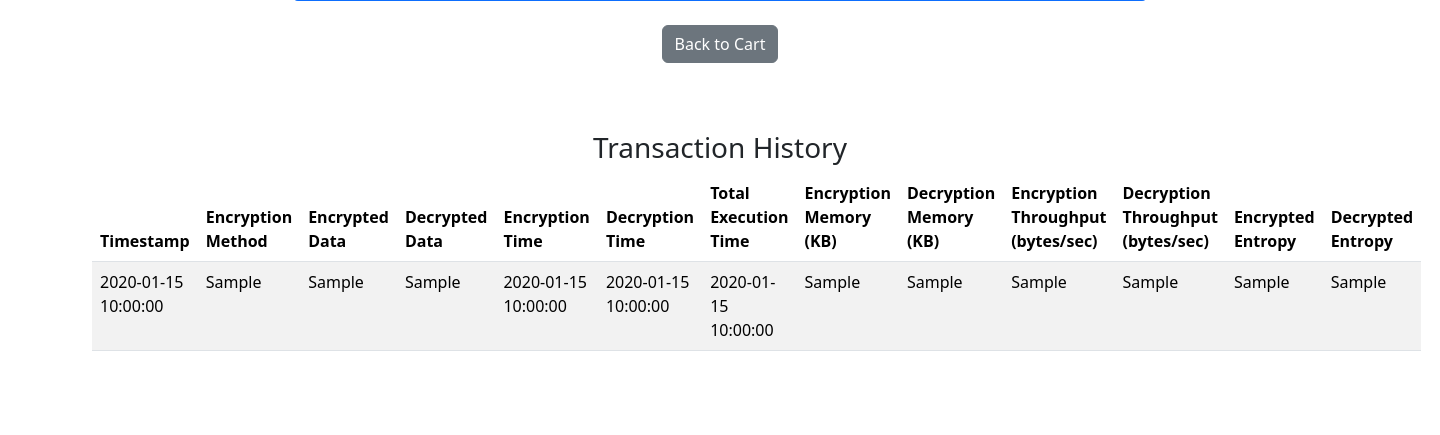
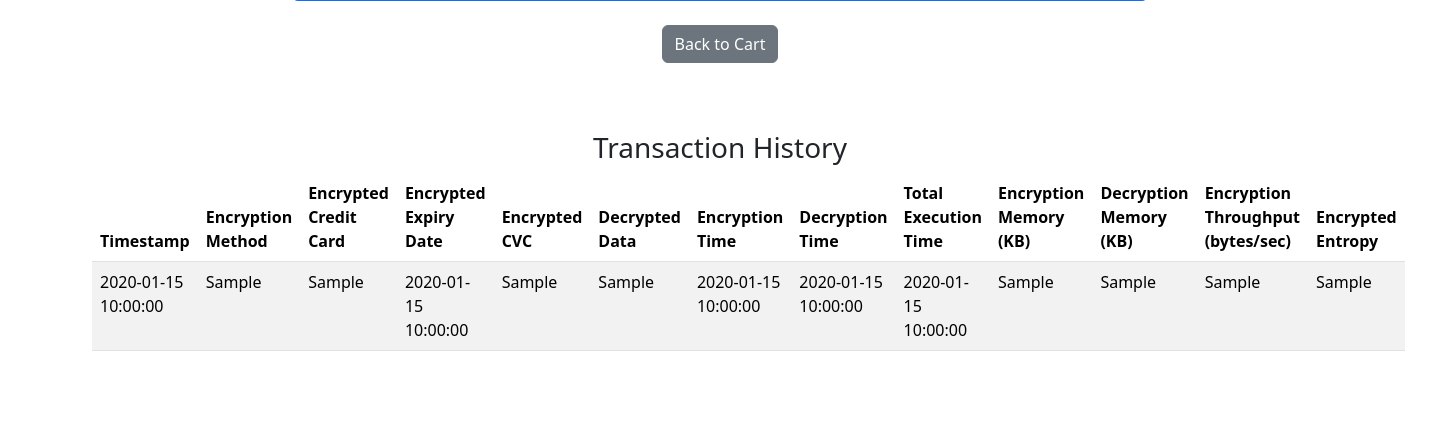
Before and after one commit to GabriellaErlinda/FP-Cryptography-Kel14, a Flask app: template RSA/templates/checkout.html in a window 1440 px wide. Shown: the part 587-1022 px from the top of the page. Run offline with Flask 3, Linux system fonts and the light colour scheme; the template is opened without the code that fills it: most values are stand-ins (such as "Sample title", 1, 10 or a date in 2020).

Commit message:
fix bug 3

```diff
--- a/RSA/app.py
+++ b/RSA/app.py
@@ -153,7 +153,8 @@ CATALOG = [
     {'id': 6, 'name': 'Mouse', 'price': 120, 'description': 'Gaming Mouse.', 'image': 'images/mouse.jpg'}
 ]
 
-def log_history(encryption_method, encrypted_data, decrypted_data, encryption_time, decryption_time, total_execution_time, encryption_memory, decryption_memory, generated_key):
+def log_history(encryption_method, encrypted_credit_card, encrypted_expiry_date, encrypted_cvc, decrypted_data,
+                encryption_time, decryption_time, total_execution_time, encryption_memory, decryption_memory, generated_key):
     # Initialize session history if it's not present
     if 'history' not in session:
         session['history'] = []
@@ -162,30 +163,34 @@ def log_history(encryption_method, encrypted_data, decrypted_data, encryption_ti
     base64_generated_key = base64.b64encode(generated_key).decode('utf-8')
 
     # Calculate throughput and entropy for both encrypted and decrypted data
-    encryption_throughput = calculate_throughput(len(encrypted_data), encryption_time)
+    encryption_throughput = calculate_throughput(len(encrypted_credit_card), encryption_time)
     decryption_throughput = calculate_throughput(len(decrypted_data), decryption_time)
 
     # Calculate entropy for encrypted data
-    encrypted_entropy = calculate_entropy(encrypted_data)
+    encrypted_entropy = calculate_entropy(encrypted_credit_card)
     decrypted_entropy = calculate_entropy(decrypted_data)
 
+    # Append to history
     session['history'].append({
         'encryption_method': encryption_method,
-        'encrypted_data': base64.b64encode(encrypted_data).decode('utf-8'),
-        'decrypted_data': decrypted_data,
+        'encrypted_credit_card': base64.b64encode(encrypted_credit_card).decode('utf-8'),  # Encrypted credit card
+        'encrypted_expiry_date': base64.b64encode(encrypted_expiry_date).decode('utf-8'),  # Encrypted expiry date
+        'encrypted_cvc': base64.b64encode(encrypted_cvc).decode('utf-8'),  # Encrypted CVC
+        'decrypted_data': decrypted_data,  # Decrypted data
         'encryption_time': f"{encryption_time:.6f} seconds",
         'decryption_time': f"{decryption_time:.6f} seconds",
         'total_execution_time': f"{total_execution_time:.6f} seconds",
-        'encryption_memory': f"{encryption_memory / 1024:.2f} KB",
-        'decryption_memory': f"{decryption_memory / 1024:.2f} KB",
-        'generated_key': base64_generated_key,
-        'encryption_throughput': f"{encryption_throughput:.2f} KB/sec",
-        'decryption_throughput': f"{decryption_throughput:.2f} KB/sec",
-        'encrypted_entropy': f"{encrypted_entropy:.6f}",
-        'decrypted_entropy': f"{decrypted_entropy:.6f}",
-        'timestamp': time.strftime('%Y-%m-%d %H:%M:%S')
+        'encryption_memory': f"{encryption_memory / 1024:.2f} KB",  # Encrypted memory in KB
+        'decryption_memory': f"{decryption_memory / 1024:.2f} KB",  # Decrypted memory in KB
+        'generated_key': base64_generated_key,  # Base64-encoded key
+        'encryption_throughput': f"{encryption_throughput:.2f} KB/sec",  # Encryption throughput
+        'decryption_throughput': f"{decryption_throughput:.2f} KB/sec",  # Decryption throughput
+        'encrypted_entropy': f"{encrypted_entropy:.6f}",  # Encrypted entropy
+        'decrypted_entropy': f"{decrypted_entropy:.6f}",  # Decrypted entropy
+        'timestamp': time.strftime('%Y-%m-%d %H:%M:%S')  # Timestamp for the transaction
     })
     session.modified = True
+
 
 
 
@@ -292,6 +297,7 @@ def test_randomness():
 @app.route('/checkout', methods=['GET', 'POST'])
 def checkout():
     if request.method == 'POST':
+        # Get form data
         name = request.form['name']
         address = request.form['address']
         credit_card = request.form['credit_card']
@@ -299,10 +305,9 @@ def checkout():
         cvc = request.form['cvc']
         encryption_method = request.form['encryption_method']  # Get selected encryption method
 
-        # Secret Key for Hybrid Chaotic or RCTM key generation
+        # Generate secret key for encryption based on selected method (RCTM or Hybrid Chaotic)
         secret_key = random.random()  # Secret key for chaotic map generation
 
-        # Generate key using the selected method (RCTM or Hybrid Chaotic)
         if encryption_method == 'rctm':
             generated_key = rctm_key(secret_key)
         elif encryption_method == 'hybrid_chaotic':
@@ -310,6 +315,7 @@ def checkout():
         else:
             generated_key = b'\0' * 16  # Default key if no method is selected (AES requires 16-byte key)
 
+        # Encrypt the credit card, expiry date, and CVC
         tracemalloc.start()  # Start memory tracking
         start_memory_credit_card = tracemalloc.get_traced_memory()[0]
         start_time_credit_card = time.perf_counter()
@@ -339,7 +345,7 @@ def checkout():
         encryption_end_time_expiry = time.perf_counter()
         encryption_time_expiry = encryption_end_time_expiry - start_time_expiry
         end_memory_encrypt_expiry = tracemalloc.get_traced_memory()[0]
-        encryption_memory_encrypt_expiry = end_memory_encrypt_expiry - start_memory_encrypt_expiry
+        encryption_memory_expiry_date = end_memory_encrypt_expiry - start_memory_encrypt_expiry
         tracemalloc.stop()
 
         # Measure decryption time and memory usage for expiry date
@@ -350,7 +356,7 @@ def checkout():
         decryption_end_time_expiry = time.perf_counter()
         decryption_time_expiry = decryption_end_time_expiry - start_decrypt_time_expiry
         end_memory_decrypt_expiry = tracemalloc.get_traced_memory()[0]
-        decryption_memory_decrypt_expiry = end_memory_decrypt_expiry - start_memory_decrypt_expiry
+        decryption_memory_expiry_date = end_memory_decrypt_expiry - start_memory_decrypt_expiry
         tracemalloc.stop()
 
         # Measure encryption time and memory usage for CVC
@@ -361,7 +367,7 @@ def checkout():
         encryption_end_time_cvc = time.perf_counter()
         encryption_time_cvc = encryption_end_time_cvc - start_time_cvc
         end_memory_encrypt_cvc = tracemalloc.get_traced_memory()[0]
-        encryption_memory_encrypt_cvc = end_memory_encrypt_cvc - start_memory_encrypt_cvc
+        encryption_memory_cvc = end_memory_encrypt_cvc - start_memory_encrypt_cvc
         tracemalloc.stop()
 
         # Measure decryption time and memory usage for CVC
@@ -372,22 +378,23 @@ def checkout():
         decryption_end_time_cvc = time.perf_counter()
         decryption_time_cvc = decryption_end_time_cvc - start_decrypt_time_cvc
         end_memory_decrypt_cvc = tracemalloc.get_traced_memory()[0]
-        decryption_memory_decrypt_cvc = end_memory_decrypt_cvc - start_memory_decrypt_cvc
+        decryption_memory_cvc = end_memory_decrypt_cvc - start_memory_decrypt_cvc
         tracemalloc.stop()
 
-        # Calculate total execution time
+        # Calculate total execution time (sum of encryption and decryption times)
         total_execution_time = (encryption_time_credit_card + decryption_time_credit_card +
                                 encryption_time_expiry + decryption_time_expiry +
                                 encryption_time_cvc + decryption_time_cvc)
 
-        encryption_memories = (encryption_memory_credit_card + encryption_memory_encrypt_expiry +
-                                encryption_memory_encrypt_cvc)
-        decryption_memories = (decryption_memory_credit_card + decryption_memory_decrypt_expiry +
-                                decryption_memory_decrypt_cvc)
+        # Calculate total memory used during encryption and decryption
+        encryption_memories = (encryption_memory_credit_card + encryption_memory_expiry_date +
+                                encryption_memory_cvc)
+        decryption_memories = (decryption_memory_credit_card + decryption_memory_expiry_date +
+                                decryption_memory_cvc)
 
         # Log the transaction including the generated key
-        log_history(encryption_method, encrypted_credit_card, decrypted_credit_card, encryption_time_credit_card,
-                    decryption_time_credit_card, total_execution_time, encryption_memories, decryption_memories, generated_key)
+        log_history(encryption_method, encrypted_credit_card, encrypted_expiry_date, encrypted_cvc, decrypted_credit_card,
+                    encryption_time_credit_card, decryption_time_credit_card, total_execution_time, encryption_memories, decryption_memories, generated_key)
 
         return render_template('checkout.html',
             encrypted_payment={
--- a/RSA/templates/checkout.html
+++ b/RSA/templates/checkout.html
@@ -71,7 +71,9 @@
                     <tr>
                         <th>Timestamp</th>
                         <th>Encryption Method</th>
-                        <th>Encrypted Data</th>
+                        <th>Encrypted Credit Card</th>
+                        <th>Encrypted Expiry Date</th>
+                        <th>Encrypted CVC</th>
                         <th>Decrypted Data</th>
                         <th>Encryption Time</th>
                         <th>Decryption Time</th>
@@ -79,9 +81,7 @@
                         <th>Encryption Memory (KB)</th>
                         <th>Decryption Memory (KB)</th>
                         <th>Encryption Throughput (bytes/sec)</th>
-                        <th>Decryption Throughput (bytes/sec)</th>
                         <th>Encrypted Entropy</th>
-                        <th>Decrypted Entropy</th>
                     </tr>
                 </thead>
                 <tbody>
@@ -89,7 +89,9 @@
                     <tr>
                         <td>{{ entry.timestamp }}</td>
                         <td>{{ entry.encryption_method }}</td>
-                        <td>{{ entry.encrypted_data }}</td>
+                        <td>{{ entry.encrypted_credit_card }}</td>
+                        <td>{{ entry.encrypted_expiry_date }}</td>
+                        <td>{{ entry.encrypted_cvc }}</td>
                         <td>{{ entry.decrypted_data }}</td>
                         <td>{{ entry.encryption_time }}</td>
                         <td>{{ entry.decryption_time }}</td>
@@ -97,9 +99,7 @@
                         <td>{{ entry.encryption_memory }}</td>
                         <td>{{ entry.decryption_memory }}</td>
                         <td>{{ entry.encryption_throughput }}</td>
-                        <td>{{ entry.decryption_throughput }}</td>
                         <td>{{ entry.encrypted_entropy }}</td>
-                        <td>{{ entry.decrypted_entropy }}</td>
                     </tr>
                     {% endfor %}
                 </tbody>
```
